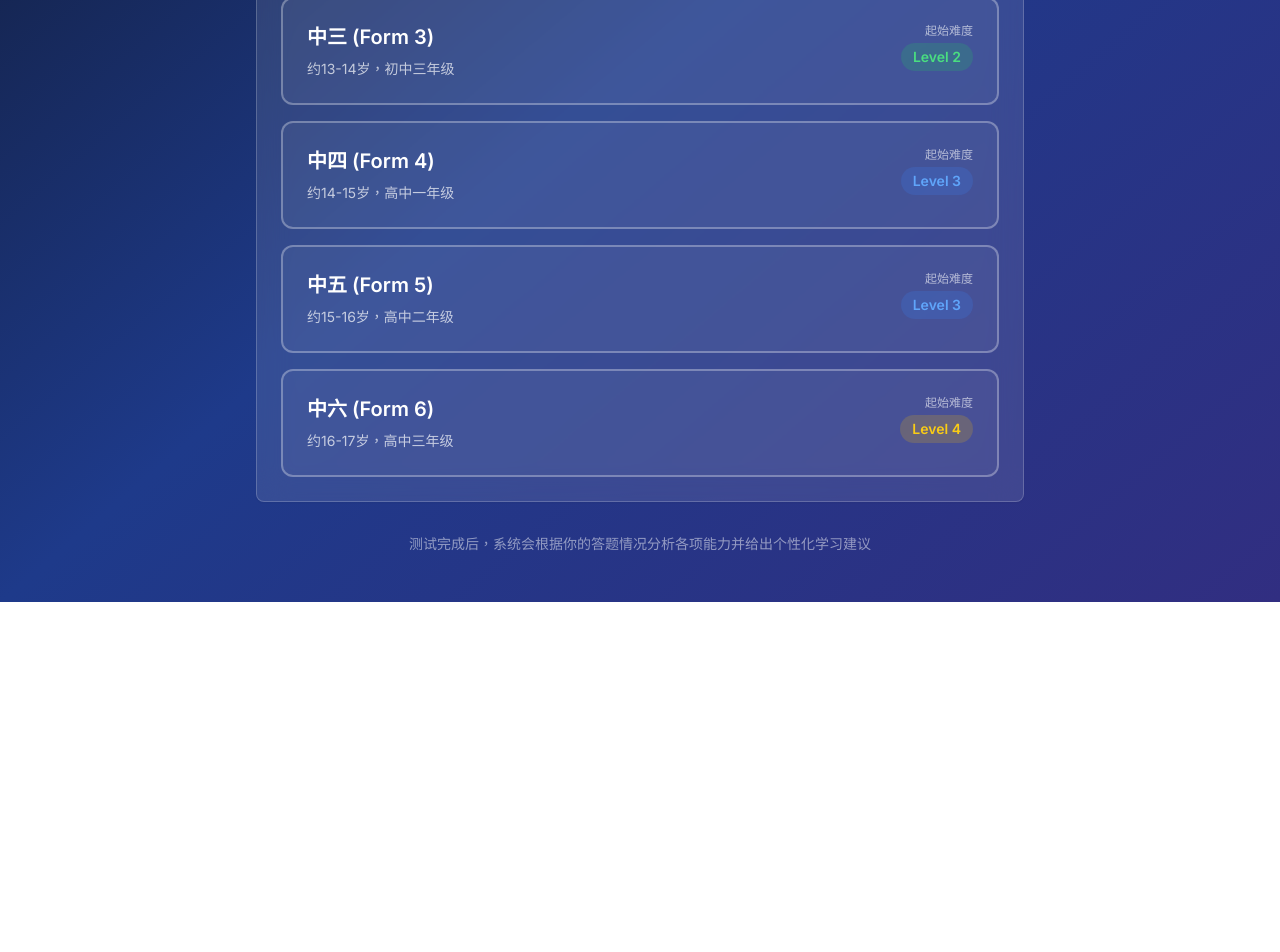
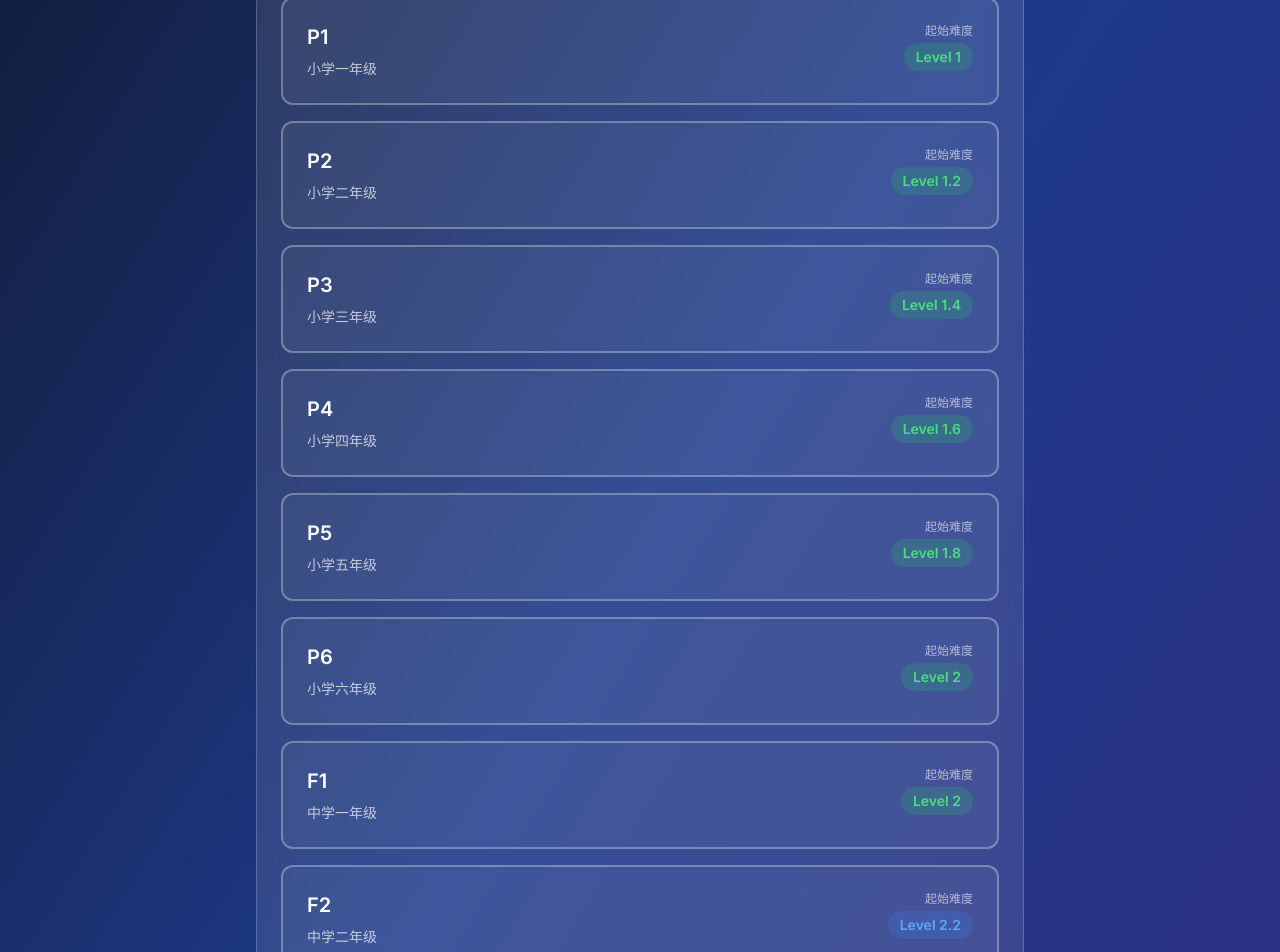
Before and after one commit to swj19821119/dse-enhancer, a Next.js app: page /assessment in a window 1280 px wide. Shown: the part 480-1432 px from the top of the page. Before the commit the page ends 1082 px from the top, so only its background shows below. Built offline with nearby package versions, Linux system fonts and the light colour scheme.

Commit message:
Add P1-P6 grade options to placement test (PRD requirement)

```diff
--- a/app/assessment/page.tsx
+++ b/app/assessment/page.tsx
@@ -8,7 +8,7 @@ import { BrainCircuit, AlertCircle, Loader2 } from 'lucide-react';
 import { usePlacementStore } from '@/store/placement';
 import { useAuthStore } from '@/store/auth';
 
-type Grade = 'form3' | 'form4' | 'form5' | 'form6';
+type Grade = 'p1' | 'p2' | 'p3' | 'p4' | 'p5' | 'p6' | 'f1' | 'f2' | 'f3' | 'f4' | 'f5' | 'f6';
 
 interface GradeOption {
   value: Grade;
@@ -17,25 +17,67 @@ interface GradeOption {
 }
 
 const grades: GradeOption[] = [
+  // Primary (P1-P6)
   {
-    value: 'form3',
-    label: '中三 (Form 3)',
-    description: '约13-14岁，初中三年级'
+    value: 'p1',
+    label: 'P1',
+    description: '小学一年级'
   },
   {
-    value: 'form4',
-    label: '中四 (Form 4)',
-    description: '约14-15岁，高中一年级'
+    value: 'p2',
+    label: 'P2',
+    description: '小学二年级'
   },
   {
-    value: 'form5',
-    label: '中五 (Form 5)',
-    description: '约15-16岁，高中二年级'
+    value: 'p3',
+    label: 'P3',
+    description: '小学三年级'
   },
   {
-    value: 'form6',
-    label: '中六 (Form 6)',
-    description: '约16-17岁，高中三年级'
+    value: 'p4',
+    label: 'P4',
+    description: '小学四年级'
+  },
+  {
+    value: 'p5',
+    label: 'P5',
+    description: '小学五年级'
+  },
+  {
+    value: 'p6',
+    label: 'P6',
+    description: '小学六年级'
+  },
+  // Secondary (F1-F6)
+  {
+    value: 'f1',
+    label: 'F1',
+    description: '中学一年级'
+  },
+  {
+    value: 'f2',
+    label: 'F2',
+    description: '中学二年级'
+  },
+  {
+    value: 'f3',
+    label: 'F3',
+    description: '中学三年级'
+  },
+  {
+    value: 'f4',
+    label: 'F4',
+    description: '中学四年级'
+  },
+  {
+    value: 'f5',
+    label: 'F5',
+    description: '中学五年级'
+  },
+  {
+    value: 'f6',
+    label: 'F6',
+    description: '中学六年级'
   },
 ];
 
@@ -79,8 +121,8 @@ export default function AssessmentPage() {
       setGrade(grade);
       setQuestions(result.data.questions);
 
-      const initialDifficulty = grade === 'form3' ? 2 : grade === 'form6' ? 4 : 3;
-      setCurrentDifficulty(initialDifficulty);
+       const initialDifficulty = getDifficultyForGrade(grade);
+       setCurrentDifficulty(initialDifficulty);
 
       router.push('/assessment/test');
     } catch (err) {
@@ -93,10 +135,18 @@ export default function AssessmentPage() {
 
   const getDifficultyForGrade = (grade: Grade): number => {
     const difficultyMap: Record<Grade, number> = {
-      form3: 2,
-      form4: 3,
-      form5: 3,
-      form6: 4,
+      p1: 1.0,
+      p2: 1.2,
+      p3: 1.4,
+      p4: 1.6,
+      p5: 1.8,
+      p6: 2.0,
+      f1: 2.0,
+      f2: 2.2,
+      f3: 2.5,
+      f4: 3.0,
+      f5: 3.5,
+      f6: 4.0,
     };
     return difficultyMap[grade];
   };
--- a/store/placement.ts
+++ b/store/placement.ts
@@ -1,7 +1,7 @@
 import { create } from 'zustand';
 import { persist } from 'zustand/middleware';
 
-type Grade = 'form3' | 'form4' | 'form5' | 'form6';
+type Grade = 'p1' | 'p2' | 'p3' | 'p4' | 'p5' | 'p6' | 'f1' | 'f2' | 'f3' | 'f4' | 'f5' | 'f6';
 type QuestionType = 'vocabulary' | 'grammar' | 'reading' | 'listening' | 'writing' | 'speaking';
 
 export interface QuestionData {
```
